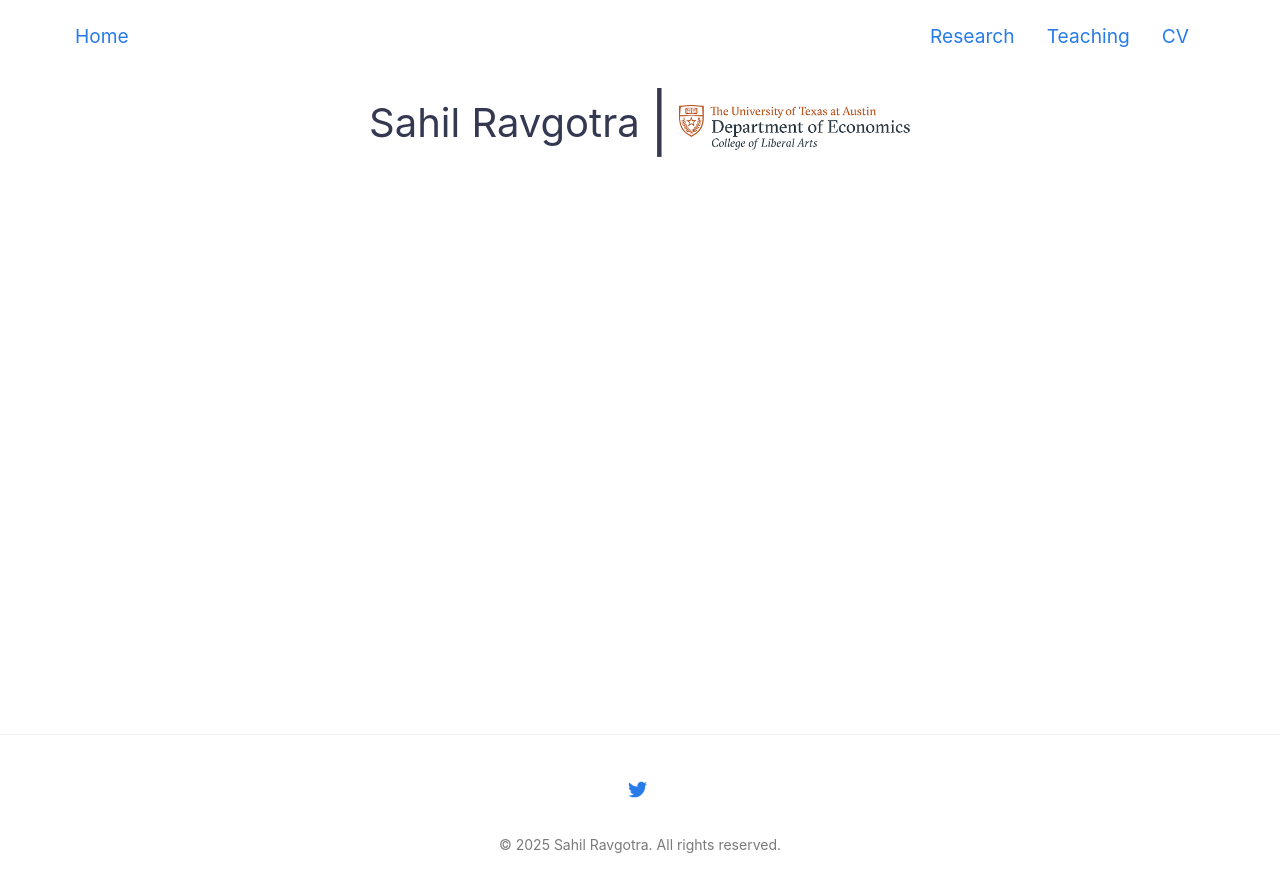
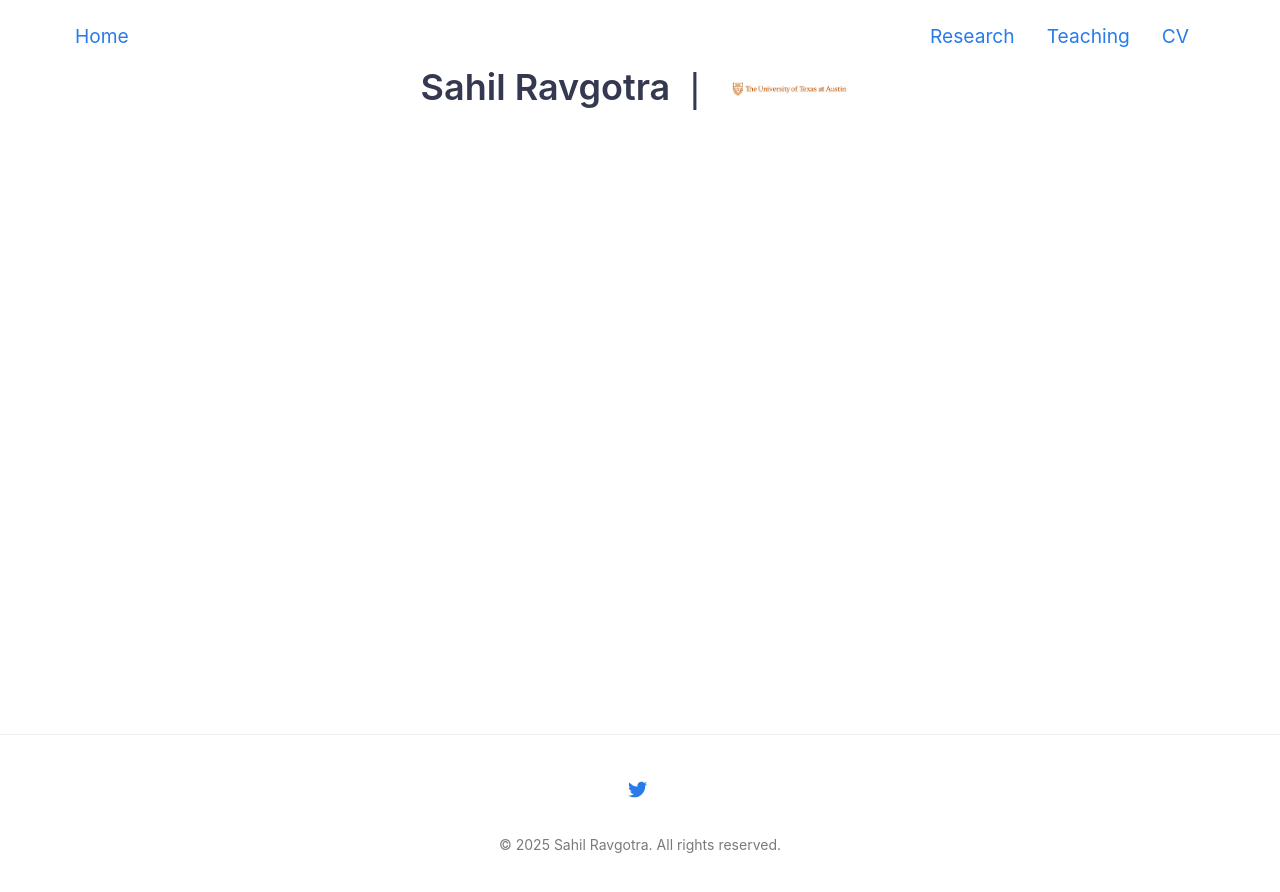
Before and after one commit to ravgotrasahil/ravgotrasahil-github.io, a Jekyll site: the page built from index.md, in a window 1280 px wide. Shown: the top 892 px of the page. Built offline with Jekyll 4.4.1, drawn with Linux system fonts in a browser that asks for light colours.

Commit message:
Update default.html

```diff
--- a/_layouts/default.html
+++ b/_layouts/default.html
@@ -9,27 +9,22 @@ layout: compress
 <body class="site">
 
   {% if site.google_tag_manager %}
-      <!-- Google Tag Manager (noscript) -->
-      <noscript><iframe src="https://www.googletagmanager.com/ns.html?id={{ site.google_tag_manager }}"
-      height="0" width="0" style="display:none;visibility:hidden"></iframe></noscript>
-      <!-- End Google Tag Manager (noscript) -->
+  <noscript>
+    <iframe src="https://www.googletagmanager.com/ns.html?id={{ site.google_tag_manager }}"
+            height="0" width="0" style="display:none;visibility:hidden"></iframe>
+  </noscript>
   {% endif %}
 
   {% include header.html %}
 
-   <!-- Custom Header Section -->
-<div style="background-color: white; padding: 90px 0 30px 0; text-align: center;">
-  <span style="display: inline-flex; align-items: center; gap: 10px;">
-    <span style="font-size: 2.5rem; font-weight: 400;">Sahil Ravgotra</span>
-    <span style="font-size: 3.6rem; line-height: 1;">|</span>
-    <img src="{{ site.baseurl }}/assets/img/posts/eco_logo.png" alt="UT Logo"
-         style="height: 65px; position: relative; top: 15px;">
-  </span>
+  <!-- Clean consistent name | logo header -->
+  <div style="padding: 60px 0 20px 0;">
+    <div style="display: flex; justify-content: center; align-items: center; flex-wrap: wrap; gap: 18px; text-align: center;">
+      <span style="font-size: 36px; font-weight: 600; color: #343851;">Sahil Ravgotra</span>
+      <span style="font-size: 40px; line-height: 1; color: #343851;">|</span>
+      <img src="{{ site.baseurl }}/assets/img/posts/UT_logo.png" alt="UT Austin Logo" style="height: 38px; vertical-align: middle; position: relative; top: 2px;">
     </div>
-
-
-
-
+  </div>
 
   <main class="site__content">
     <div class="container">
```
Lines whose indentation alone changed are shown as unchanged.
